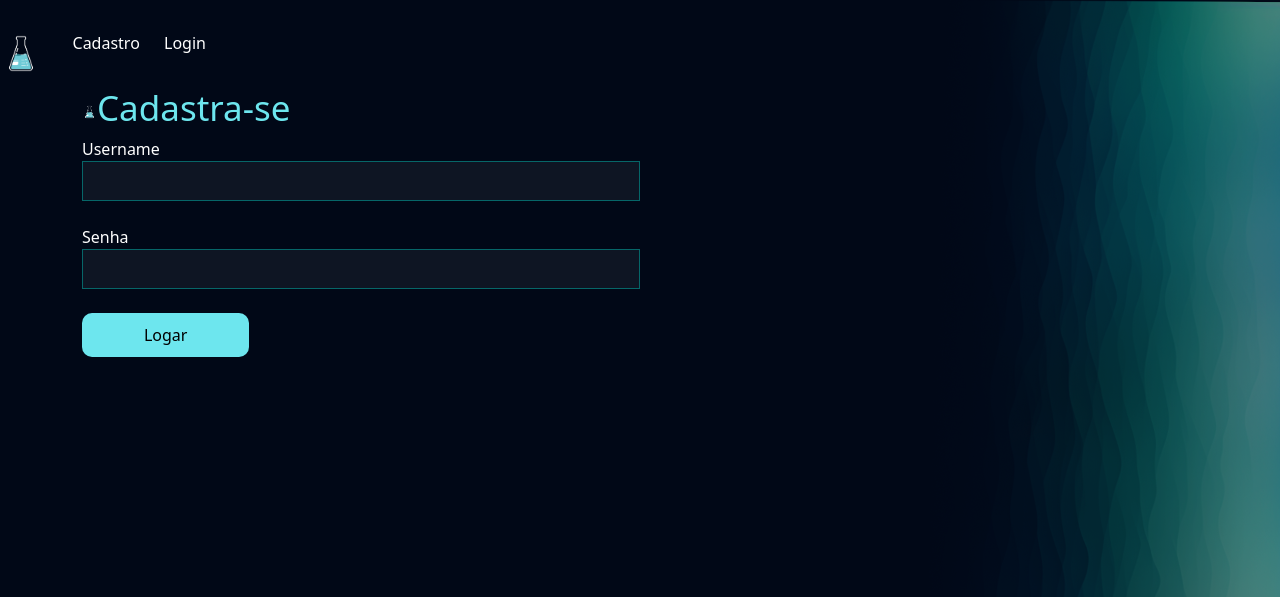
After one commit to Vinicius-Senac-Dev/projeto-vital, a Django app: page /usuarios/login/ in a window 1280 px wide. The commit adds this page. Shown: the top 597 px of the page. Run offline with Django 5.2, Linux system fonts and the light colour scheme.

Commit message:
Criado toda a parte de cadastro e login

```diff
--- a/templates/bases/base.html
+++ b/templates/bases/base.html
@@ -12,25 +12,18 @@
    <link href="{% static 'geral/css/base.css' %}" rel="stylesheet">
    <link rel="shortcut icon" href="/static/geral/img/logo.png" />
 
-   {% block 'head' %}
-   {% endblock %}
-</head>
-
+   {% block 'head' %}]{% endblock %}
 <body>
-   <nav class="navbar navbar-expand-lg navbar-light">
+      <nav class="navbar navbar-expand-lg navbar-light">
       <p>
       <div>
-         <a class="navbar-brand"><img style="  max-width: 10%;margin-top: 20px; width: 250px;" src="{% static 'geral/img/logo.png' %}"></a>
+         <a class="navbar-brand"><img style=" max-width: 10%;margin-top: 20px; width: 250px;" src="{% static 'geral/img/logo.png' %}"></a>
          <a style="color: white; text-decoration: none; padding: 10px;" href="{% url 'cadastro' %}">Cadastro</a>
-         <a style="color: white; text-decoration: none; padding: 10px;">Login</a>
+         <a style="color: white; text-decoration: none; padding: 10px;" href="{% url 'login' %}">Login</a>
       </div>
       </p>
    </nav>
-   {% block 'conteudo' %}
-   {% endblock %}
+   {% block 'conteudo' %}{% endblock %}
    <script src="https://cdn.jsdelivr.net/npm/bootstrap@5.3.1/dist/js/bootstrap.bundle.min.js"></script>
-
-
 </body>
-
 </html>
--- /dev/null
+++ b/usuarios/templates/login.html
@@ -0,0 +1,37 @@
+<!-- Herdando o conteúdo de bases.html -->
+{% extends "bases/base.html" %}
+<!-- Código para carregar os arquivos estáticos que nos permite usar essa estrutura {% url 'login' %} -->
+{% load static %}
+
+<!-- Bloco de cabeçalho que é herdado do bases.html, evitando a repeticão de código -->
+{% block 'head' %}
+<link href="{% static 'usuarios/css/css.css' %}" rel="stylesheet">
+{% endblock %}
+
+{% block 'conteudo' %}
+    <div class="container">
+        <h3 class="font-destaque-secundaria"><img width="15px" src="{% static 'geral/img/logo.png' %}" alt="cadastra-se">Cadastra-se</h3>
+
+        {% if messages %}
+            <br>
+            {% for message in messages %}
+                <div class="alert {{ message.tags }}"> {{message}} </div>
+            {% endfor %}
+        {% endif %}
+
+        <div>
+            <form action="{% url 'login' %}" method="POST"> {% csrf_token %}
+                <label for="username">Username</label>
+                <br>
+                <input type="text" class="input-default" name="username">
+                <br><br>
+                <label for="senha">Senha</label>
+                <br>
+                <input type="text" class="input-default" name="senha">
+                <br><br>
+                <input type="submit" class="btn-default" value="Logar">
+
+            </form>
+        </div>
+    </div>
+{% endblock %}
--- a/usuarios/urls.py
+++ b/usuarios/urls.py
@@ -3,5 +3,11 @@ from django.urls import path
 from . import views
 
 urlpatterns = [
-    path('cadastro/', views.cadastro, name="cadastro")
+    # É dessa forma que o django envia as informações do html para a views, views.cadastro .cadastro é nome da minha função
+    # Tem que ser definido um nome para que o html consiga encontrar e enviar informações
+    # Posso definir qualquer name, mas esse nome será utilizado pelo html para receber e enviar dados
+    path('cadastro/', views.cadastro, name='cadastro'),
+    path('login/', views.logar, name='login'),
+    path('', views.home, name='home'),
+    path('sair/', views.sair, name='sair'),
 ]
--- a/usuarios/views.py
+++ b/usuarios/views.py
@@ -1,4 +1,8 @@
 from django.shortcuts import render, redirect
+from django.contrib.messages import constants
+from django.contrib import messages
+from django.contrib.auth.models import User
+from django.contrib.auth import authenticate, login, logout
 
 #Criamos as views, nossas funções que receberam dados do banco de dados e é responsável por intermedia esses dados, processar a requisição e, se necessário, buscando dados no banco por meio da Model.
 #Criamos a view cadastro, que é responsável por lidar com as requisições feitas à rota de cadastro e passamos como parâmetro a requisição
@@ -6,11 +10,15 @@ from django.shortcuts import render, redirect
 def cadastro(request):
     #Se a requisição for do método get, retorne a renderização da página cadastro.html, ou seja, a view recebe a requisição e depois de verificar o tipo de requisição ou método, chama/encaminha para a página cadastro.html. # Isso significa que, quando o usuário acessar a rota de cadastro, o Django irá processar a requisição
     # e carregar o template 'cadastro.html' para exibição na tela.
+    # Recebe uma requisição que verifica se o usuário não está autenticado e direciona para a página home
     if request.user.is_authenticated:
         return redirect('home')
 
+    #Verifica se o tipo da requisição é get, se for direciona para cadastro.html
     if request.method == "GET":
         return render(request, 'cadastro.html')
+    # Se não for do tipo get, é porque ele quer realizar o cadastro e enviar dados para o servidor,
+    # Para isso, capturamos os dados digitados no input do formulário.
     else:
         primeiro_nome = request.POST.get('primeiro_nome')
         ultimo_nome = request.POST.get('ultimo_nome')
@@ -19,13 +27,27 @@ def cadastro(request):
         senha = request.POST.get('senha')
         confirmar_senha = request.POST.get('confirmar_senha')
 
+
+        # Verifica se a senha é diferente da confirmação de senha, se for ele redireciona para realizar o
+        # cadastro novamente
+
         if not senha == confirmar_senha:
+            # Caso a senha não seja a mesma, apresenta mensagem de erro
+            messages.add_message(request, constants.ERROR, 'As senhas não coincidem')
             return redirect('cadastro')
+
+
+        # Verifica se a quantidade de caracteres digitas no input senha é menor que 6, se for ele
+        # redireciona para a tela de cadastro novamente
         if len(senha) < 6:
+            messages.add_message(request, constants.ERROR, 'A senha tem que conter pelo menos 6 caracteres')
             return redirect('cadastro')
 
         try:
             #username deve ser único!
+            # Criando um usuario para tabela do banco de dados, utilizamos o dicionári para isso, definimos
+            # A variável user que recebe um objeto para criação da tabela e dentro definimos a chave
+            # e valor, firstname=primeiro_nome recebe o nome que o usuário digitou no input do formulário e com isso, iremos cadastrar no banco de dados.
             user = User.objects.create_user(
                 first_name=primeiro_nome,
                 last_name=ultimo_nome,
@@ -33,10 +55,51 @@ def cadastro(request):
                 email=email,
                 password=senha,
             )
+
+            messages.add_message(request, constants.SUCCESS, 'Usuário cadastrado com sucesso!')
         except:
             return redirect('cadastro')
 
         return redirect(cadastro)
+
+# Criando a view/logica de login
+def logar(request):
+        # Verifica se o usuário está autenticado
+        #request.user: representa o usuário que fez a requisição
+        # .is_authenticated: retorna true se o usuário estiver autenticado(logado) e false se não estiver.
+        # redirect('home'): redireciona o usuário para a rota 'home', que está definida na url.py
+        if request.user.is_authenticated:
+            return redirect('home')
+        if request.method == 'GET':
+            return render(request, 'login.html')
+        else:
+            username = request.POST.get('username')
+            senha = request.POST.get('senha')
+        # authenticate: faz parte do django authentication e precisamos importar do framework, é um método
+        # Ele irá verificar se o username e o password correspondem a um usuário registrado no banco de dados
+        #Se forem válidas, ele retorna um objeto do usuário autenticado, se forem inválidas, ele retorna none
+        user = authenticate(username=username, password=senha)
+
+        # Se forem válidas, user retornará um objeto como true e irá realizar o login, se não irá para o else
+        if user:
+            # Precisamos importar também o login do django.contribs.auth
+            # O login(request, user) que autentica o usuário na sessão.
+            login(request, user)
+            return redirect('home/')
+        # Se user retornar none, irá se executado o else
+        else:
+            messages.add_message(request, constants.ERROR, 'Usuário ou senha inválidos')
+            return redirect('login')
+def home(request):
+    # Se o usuário estiver autenticado, passamos o nome dele para o template
+    if request.user.is_authenticated:
+        nome = request.user.first_name
+        return render(request, 'home.html', {'nome': nome})
+    return render(request, 'home.html')
+
+def sair(request):
+    logout(request)
+    return redirect('/')
 
 
     # Esse fluxo segue o padrão MVT (Model-View-Template) do Django:
```
Also changed, not shown: usuarios/templates/cadastro.html (+15 -1 lines), usuarios/templates/home.html (added, +47 -0 lines), vital/settings.py (+12 -13 lines).
